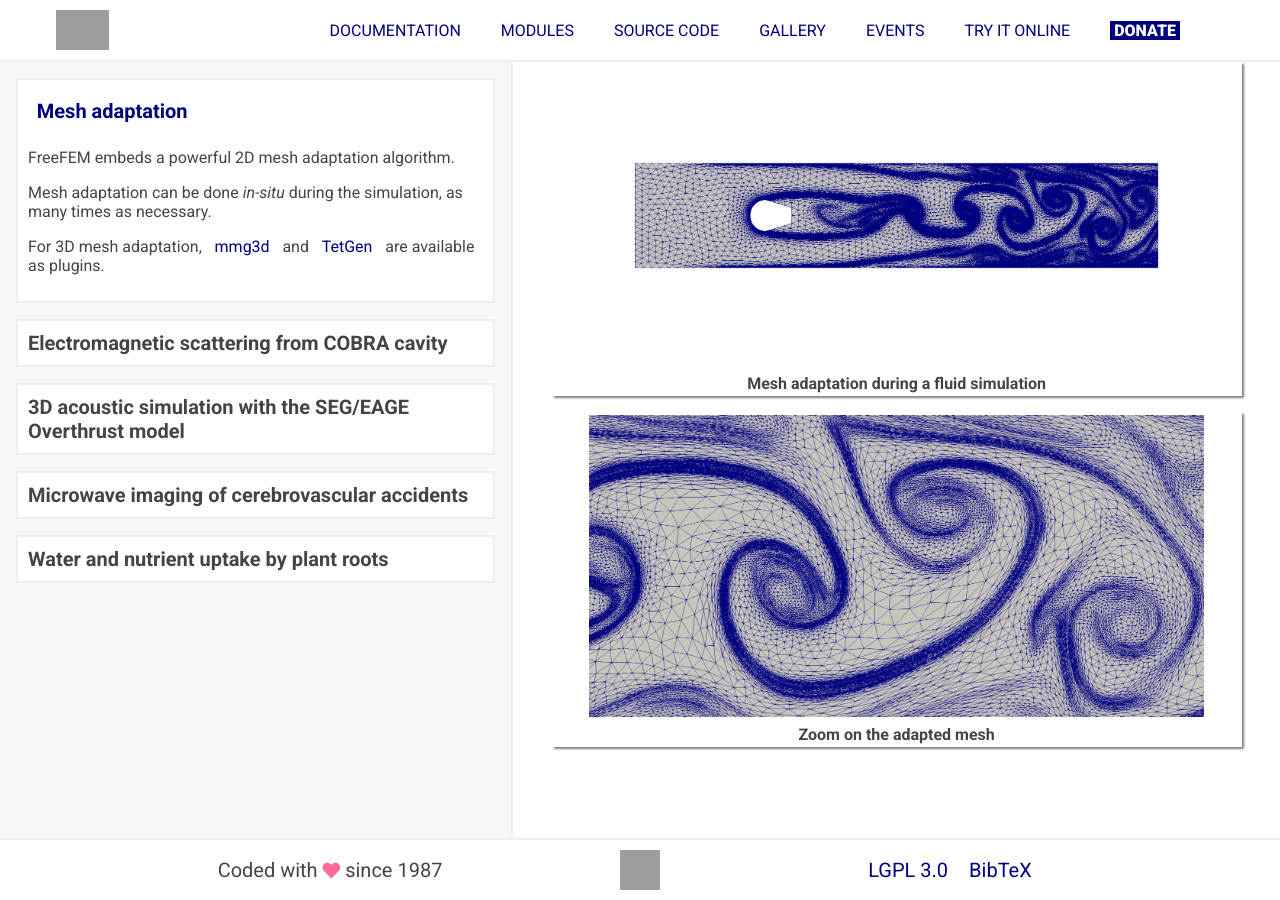
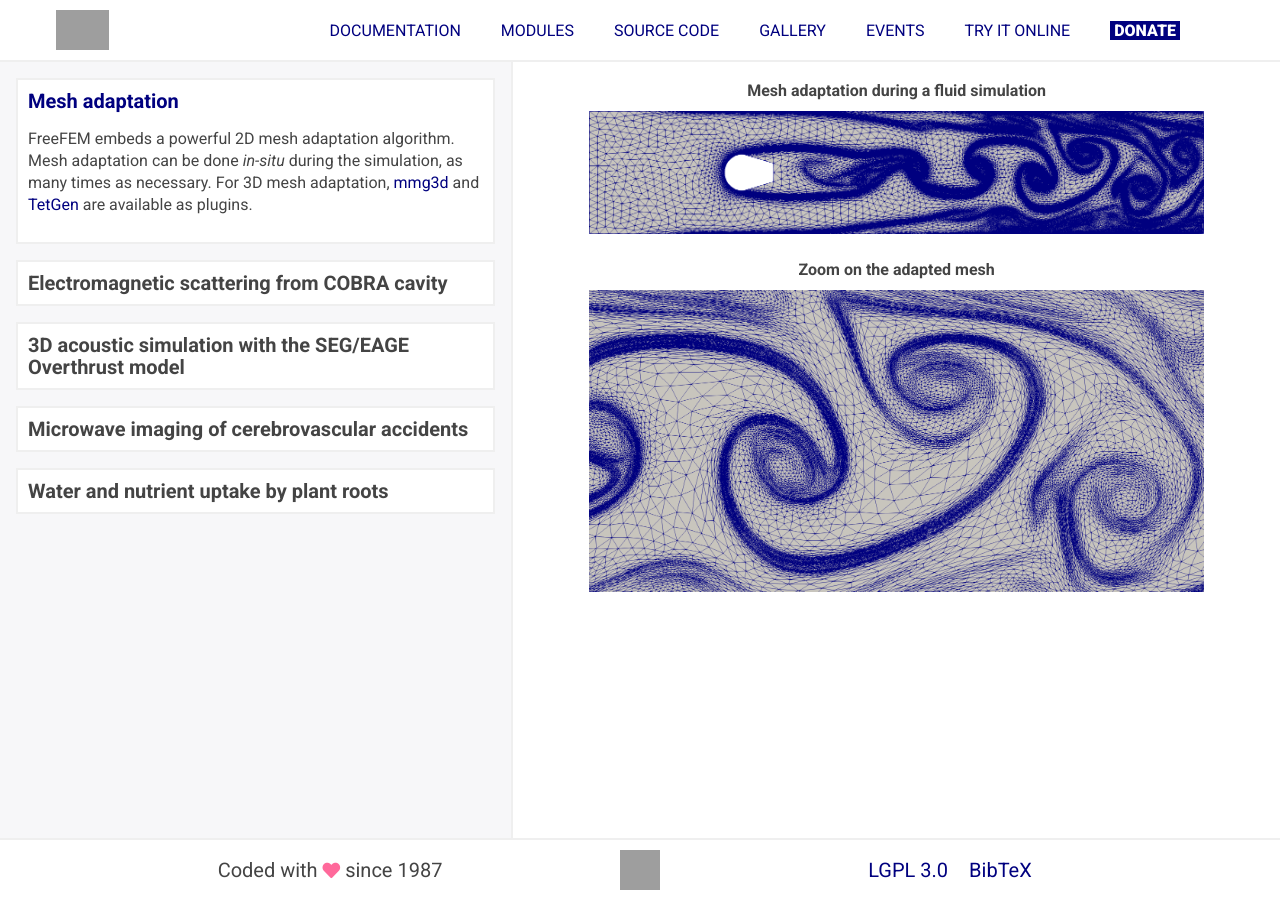
Before and after one commit to FreeFem/FreeFem-website, a Jekyll site: the page built from gallery/cobra.md, in a window 1280 px wide. Built offline with Jekyll 4.4.1, drawn with Linux system fonts in a browser that asks for light colours.

Commit message:
first update gallery

```diff
--- a/_layouts/gallery.html
+++ b/_layouts/gallery.html
@@ -12,9 +12,9 @@
           <div class="wrap">
             <a href="{{ site.url }}{{ site.baseurl }}/gallery/meshAdaptation" onclick="fetchGallery(event, '{{ site.url }}{{ site.baseurl }}/gallery/meshAdaptation', 'Mesh adaptation'); activateGallery(this.parentNode.parentNode)" id="galleryFirst">Mesh adaptation</a>
             <div>
-              <p>FreeFEM embeds a powerful 2D mesh adaptation algorithm.</p>
-              <p>Mesh adaptation can be done <i>in-situ</i> during the simulation, as many times as necessary.</p>
-              <p>For 3D mesh adaptation, <a href="https://www.mmgtools.org/" target="_blank">mmg3d</a> and <a href="http://wias-berlin.de/software/index.jsp?id=TetGen" target="_blank">TetGen</a> are available as plugins.</p>
+              <p>FreeFEM embeds a powerful 2D mesh adaptation algorithm.
+              Mesh adaptation can be done <i>in-situ</i> during the simulation, as many times as necessary.
+              For 3D mesh adaptation, <a href="https://www.mmgtools.org/" target="_blank">mmg3d</a> and <a href="http://wias-berlin.de/software/index.jsp?id=TetGen" target="_blank">TetGen</a> are available as plugins.</p>
             </div>
           </div>
         </li>
--- a/css/style.css
+++ b/css/style.css
@@ -498,6 +498,7 @@
   padding: 0;
   margin: 0;
   overflow: auto;
+  line-height: 1.375rem;
 }
 
 #galleryTitle ul a {
@@ -541,7 +542,6 @@
 
 #galleryTitle li.active a {
   color: #00007F;
-  padding: 0.55rem;
 }
 
 #galleryTitle li a:hover {
@@ -559,17 +559,21 @@
 	flex-direction: column;
 	align-items: center;
 	overflow: auto;
+  padding-top: 1rem;
 }
 
 #galleryImg table {
 	max-width: 90%;
 	text-align: center;
-	margin-bottom: 1rem;
-	box-shadow: 2px 2px 2px grey;
+	padding-bottom: 1rem;
 }
 
 #galleryImg tbody {
 	font-weight: bold;
+}
+
+#galleryImg th {
+	padding-bottom: .5rem;
 }
 
 #galleryImg img {
--- a/gallery/cobra.md
+++ b/gallery/cobra.md
@@ -4,14 +4,18 @@
 layout: gallery
 ---
 
+|Scattering from the COBRA cavity of a plane wave incident upon the cavity aperture at frequency f = 16 GHz: magnitude of the electric field|
+|--|
 |![cobra1]({{ site.url }}{{ site.baseurl }}/img/gallery/cobra1.png)|
+
+
+
+|Scattering from the COBRA cavity of a plane wave incident upon the cavity aperture at frequency f = 10 GHz: magnitude of the electric field|
 |--|
-|Scattering from the COBRA cavity of a plane wave incident upon the cavity aperture at frequency f = 16 GHz: magnitude of the electric field|
+|![cobra2]({{ site.url }}{{ site.baseurl }}/img/gallery/cobra2.png)|
 
-|![cobra2]({{ site.url }}{{ site.baseurl }}/img/gallery/cobra2.png)|
+
+
+|Scattering from the COBRA cavity of a plane wave incident upon the cavity aperture at frequency f = 10 GHz: magnitude of the electric field|
 |--|
-|Scattering from the COBRA cavity of a plane wave incident upon the cavity aperture at frequency f = 10 GHz: magnitude of the electric field|
-
 |![cobra3]({{ site.url }}{{ site.baseurl }}/img/gallery/cobra3.png)|
-|--|
-|Scattering from the COBRA cavity of a plane wave incident upon the cavity aperture at frequency f = 10 GHz: magnitude of the electric field|
--- a/gallery/meshAdaptation.md
+++ b/gallery/meshAdaptation.md
@@ -3,11 +3,10 @@
 category: solid
 layout: gallery
 ---
+|Mesh adaptation during a fluid simulation|
+|--|
+|![meshAdaptation]({{ site.url }}{{ site.baseurl }}/img/gallery/meshAdaptation.png)|
 
-|![meshAdaptation]({{ site.url }}{{ site.baseurl }}/img/gallery/meshAdaptation.png)|
+|Zoom on the adapted mesh|
 |--|
-|Mesh adaptation during a fluid simulation|
-
 |![meshAdaptationZoom]({{ site.url }}{{ site.baseurl }}/img/gallery/meshAdaptationZoom.png)|
-|--|
-|Zoom on the adapted mesh|
```
Also changed, not shown: img/gallery/meshAdaptation.png.
